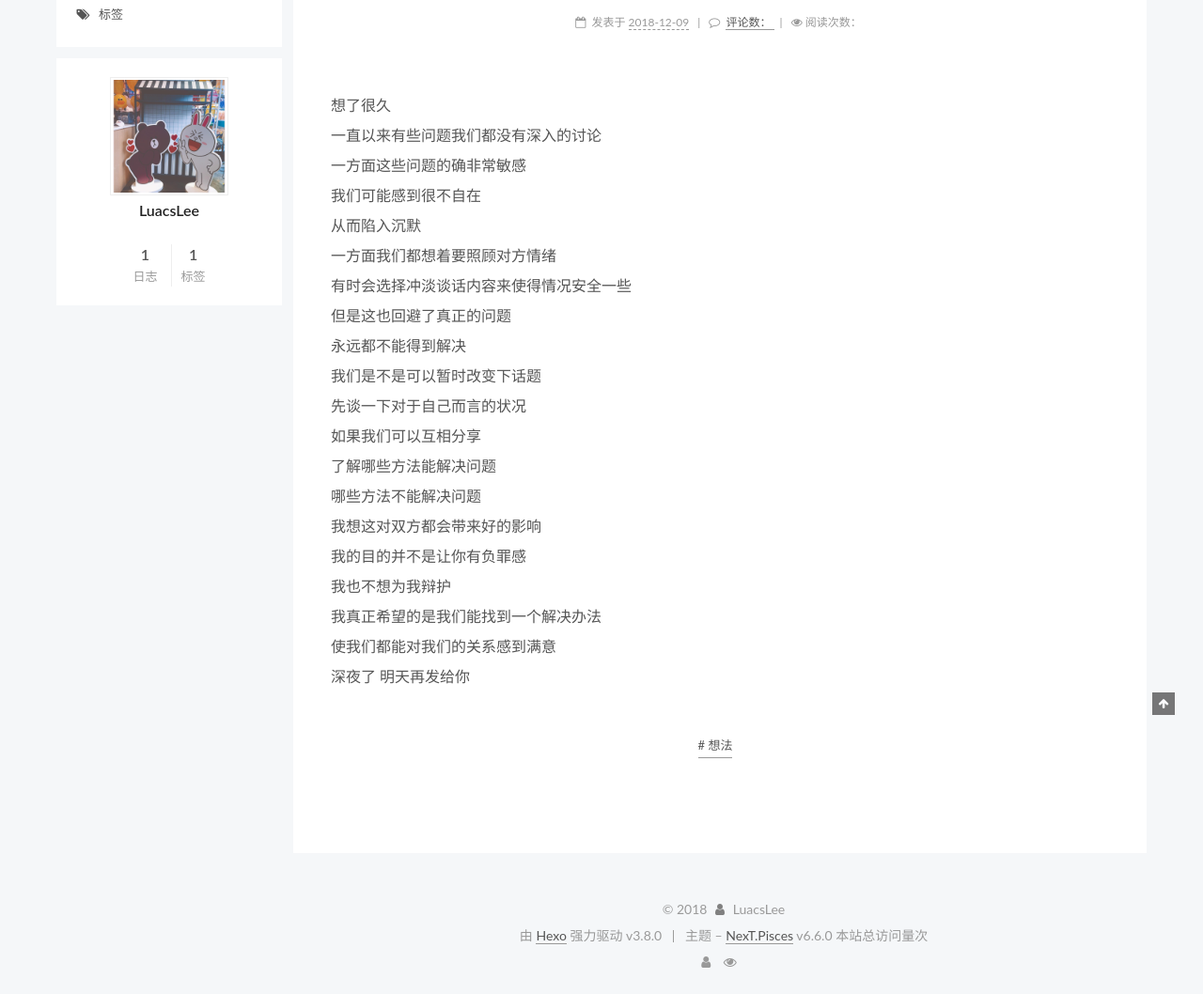
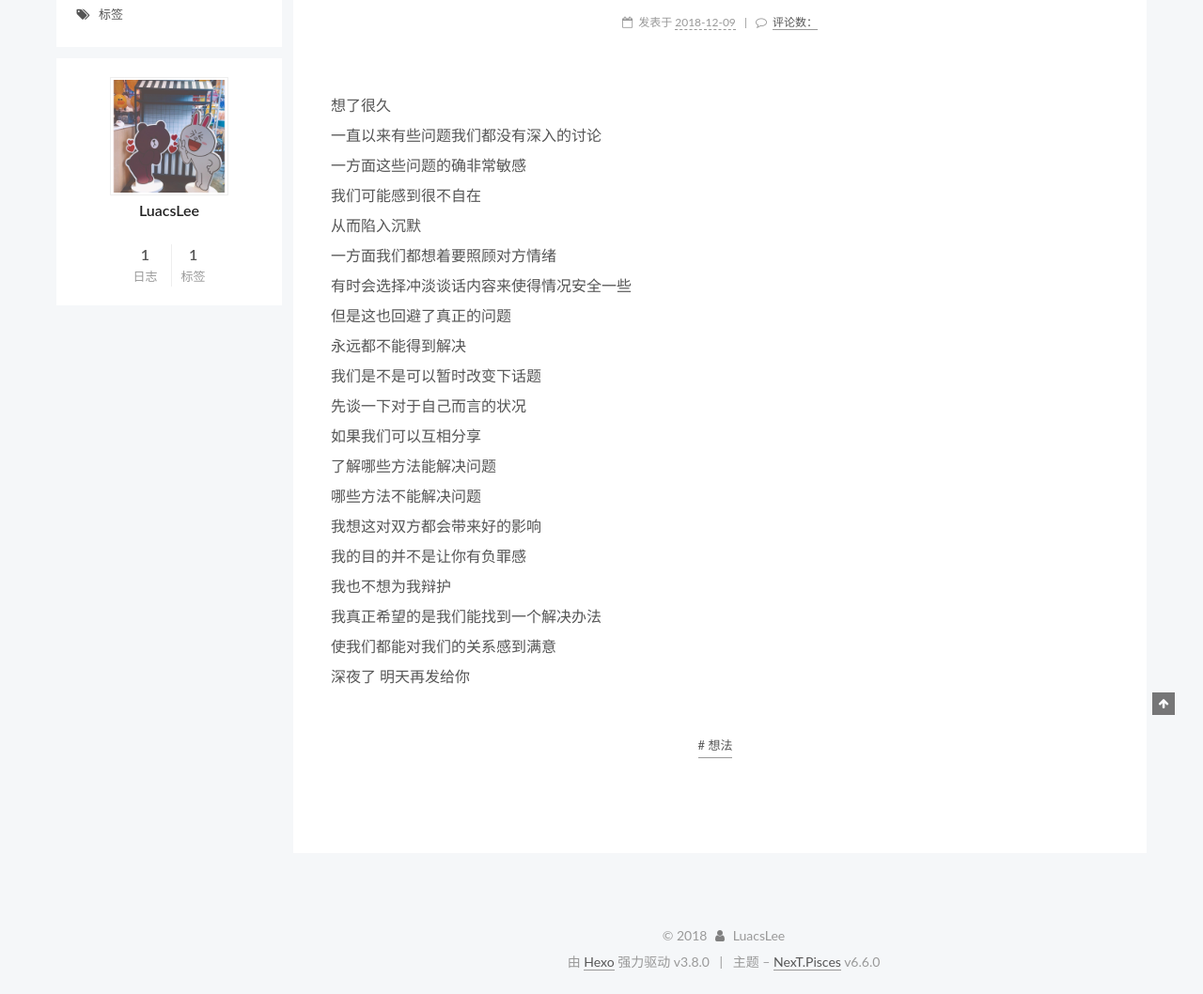
Before and after one commit to ONCELAND/ONCELAND.github.io, a plain HTML site: page 2018/12/09/一些想法/index.html in a window 1280 px wide. Shown: the part 139-1197 px from the top of the page at 94% size. Drawn offline with Linux system fonts and the light colour scheme; some packages are replaced by stand-ins of ours; a script that the page names is missing.

Commit message:
Site updated: 2018-12-10 23:20:05

```diff
--- a/2018/12/09/一些想法/index.html
+++ b/2018/12/09/一些想法/index.html
@@ -373,13 +373,6 @@
 
 
 
-            <span class="post-meta-divider">|</span>
-            <span class="post-meta-item-icon">
-            <i class="fa fa-eye"></i>
-             阅读次数：
-            <span class="busuanzi-value" id="busuanzi_value_page_pv"></span>
-            </span>
-
 
 
 
@@ -574,29 +567,9 @@
 
   <div class="theme-info">主题 – <a href="https://theme-next.org" class="theme-link" rel="noopener" target="_blank">NexT.Pisces</a> v6.6.0</div>
 
-<span id="busuanzi_container_site_pv">
-    本站总访问量<span id="busuanzi_value_site_pv"></span>次
-</span>
 
 
 
-<div class="busuanzi-count">
-  <script async src="https://busuanzi.ibruce.info/busuanzi/2.3/busuanzi.pure.mini.js"></script>
-
-
-    <span class="site-uv" title="总访客量">
-      <i class="fa fa-user"></i>
-      <span class="busuanzi-value" id="busuanzi_value_site_uv"></span>
-    </span>
-
-
-
-    <span class="site-pv" title="总访问量">
-      <i class="fa fa-eye"></i>
-      <span class="busuanzi-value" id="busuanzi_value_site_pv"></span>
-    </span>
-
-</div>
 
 
 
--- a/css/main.css
+++ b/css/main.css
@@ -1852,7 +1852,7 @@ pre .javascript .function {
   width: 4px;
   height: 4px;
   border-radius: 50%;
-  background: #b8ffff;
+  background: #035cbb;
 }
 .links-of-blogroll {
   font-size: 13px;
```
Also changed, not shown: archives/2018/12/index.html (+0 -20 lines), archives/2018/index.html (+0 -20 lines), archives/index.html (+0 -20 lines), index.html (+0 -20 lines), tags/index.html (+0 -20 lines), tags/想法/index.html (+0 -20 lines).
